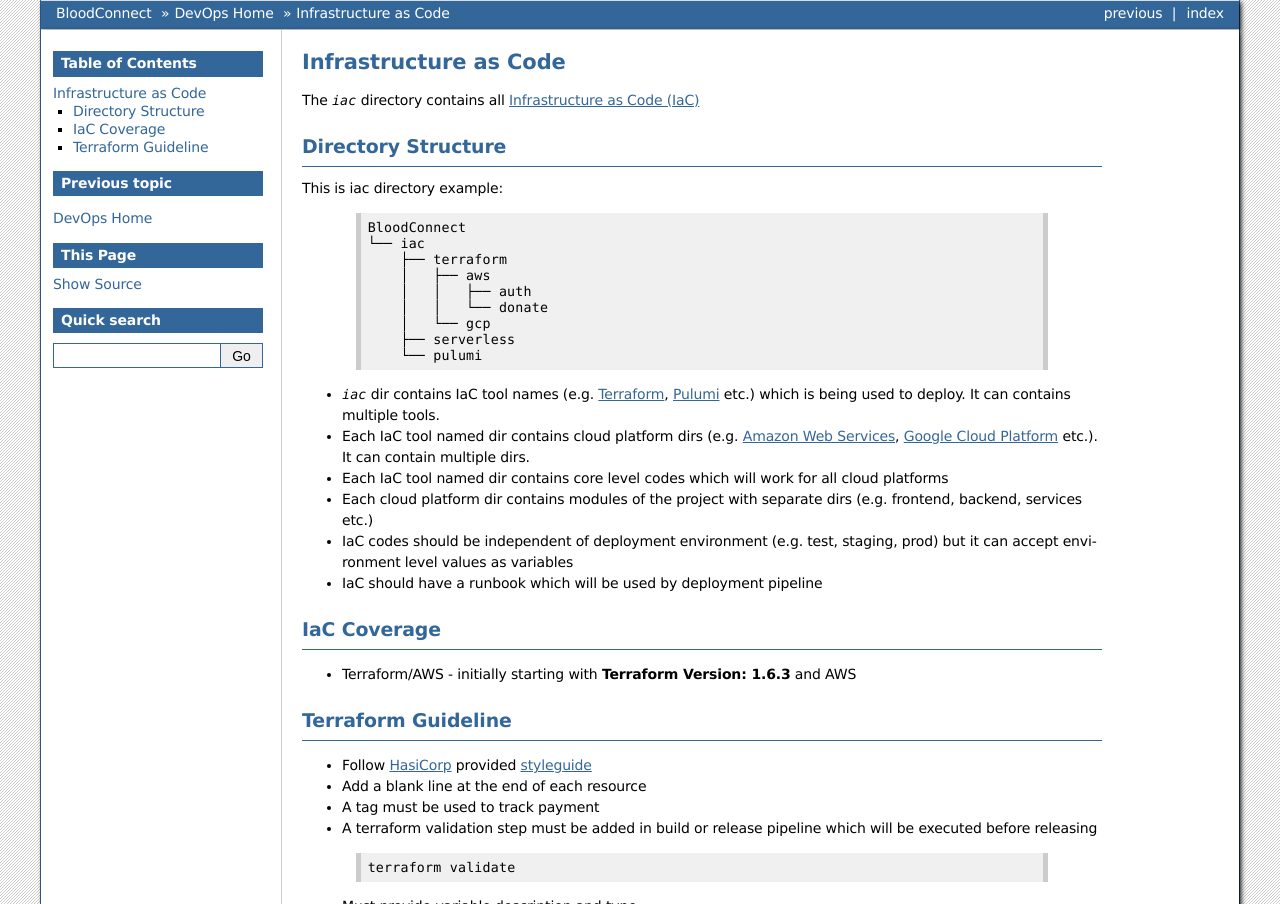
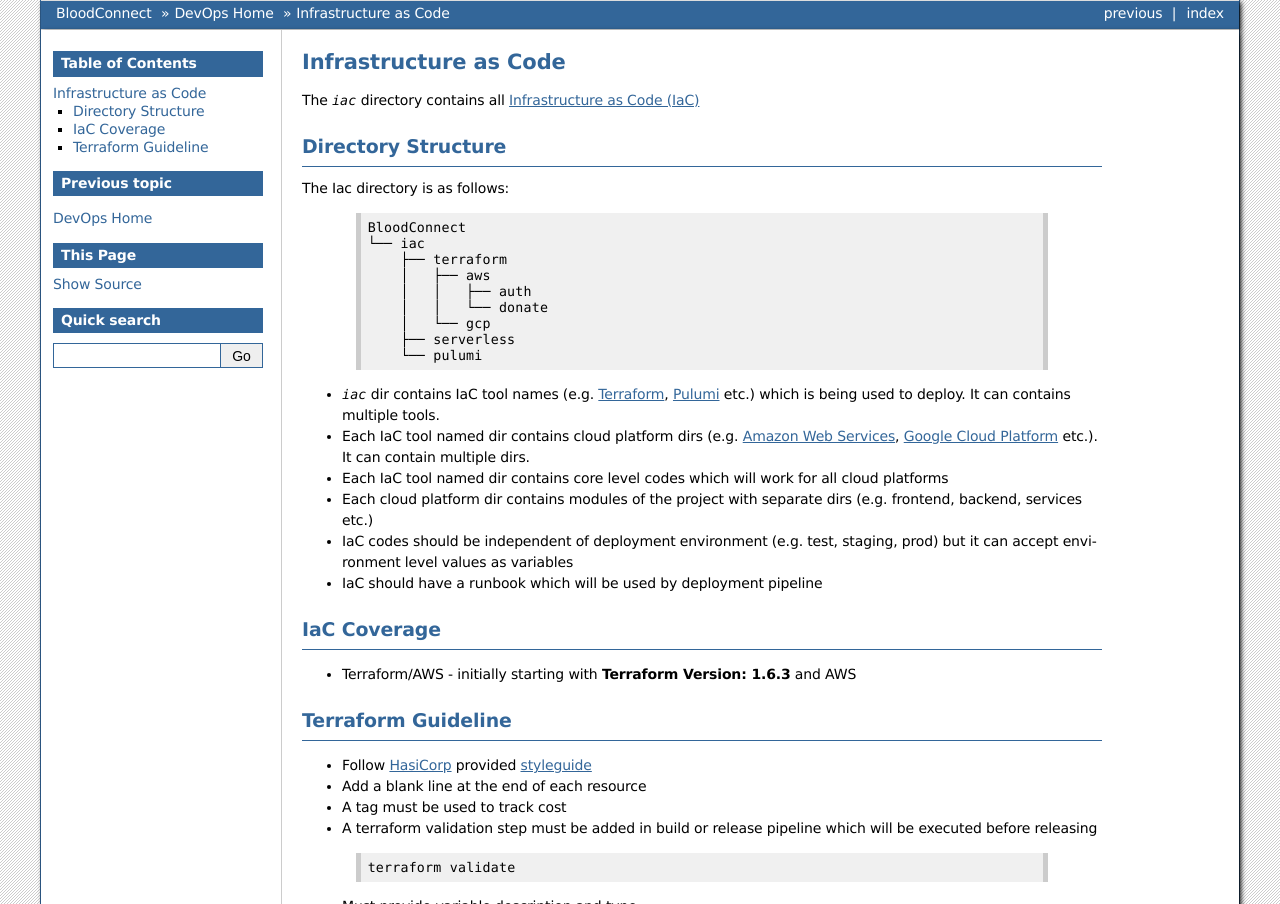
Before and after one commit to CraftsmenLtd/BloodConnect, a Sphinx documentation site: the page built from docs/devops/IaC.rst, in a window 1280 px wide. Shown: the top 904 px of the page. Built offline with Sphinx 7.4.7, drawn with Linux system fonts in a browser that asks for light colours.

Commit message:
I-#43 doc update

```diff
--- a/docs/development/index.rst
+++ b/docs/development/index.rst
@@ -1,7 +1,7 @@
 ================
 Development Home
 ================
-This is development home with development related docs and guidelines.
+This is the development home page for development related docs and guidelines.
 
 Guidelines
 ~~~~~~~~~~
--- a/docs/devops/IaC.rst
+++ b/docs/devops/IaC.rst
@@ -7,7 +7,7 @@ The `iac` directory contains all `Infrastructure as Code (IaC) <https://en.wikip
 Directory Structure
 ~~~~~~~~~~~~~~~~~~~
 
-This is iac directory example:
+The Iac directory is as follows:
 
  .. code-block::
 
@@ -38,7 +38,7 @@ Terraform Guideline
 ~~~~~~~~~~~~~~~~~~~
 - Follow `HasiCorp <https://www.hashicorp.com/>`_ provided `styleguide <https://developer.hashicorp.com/terraform/language/syntax/style>`_
 - Add a blank line at the end of each resource
-- A tag must be used to track payment
+- A tag must be used to track cost
 - A terraform validation step must be added in build or release pipeline which will be executed before releasing
 
  .. code-block:: bash
--- a/docs/devops/index.rst
+++ b/docs/devops/index.rst
@@ -1,7 +1,7 @@
 ================
 DevOps Home
 ================
-This is dev ops homepage with infrastructure as code, CI/CD pipelines, docs release pipeline, security check etc.
+This is dev ops homepage for infrastructure as code, CI/CD pipelines, docs release pipeline, security check etc.
 
 
 Docs
```
Also changed, not shown: 1 other file.
